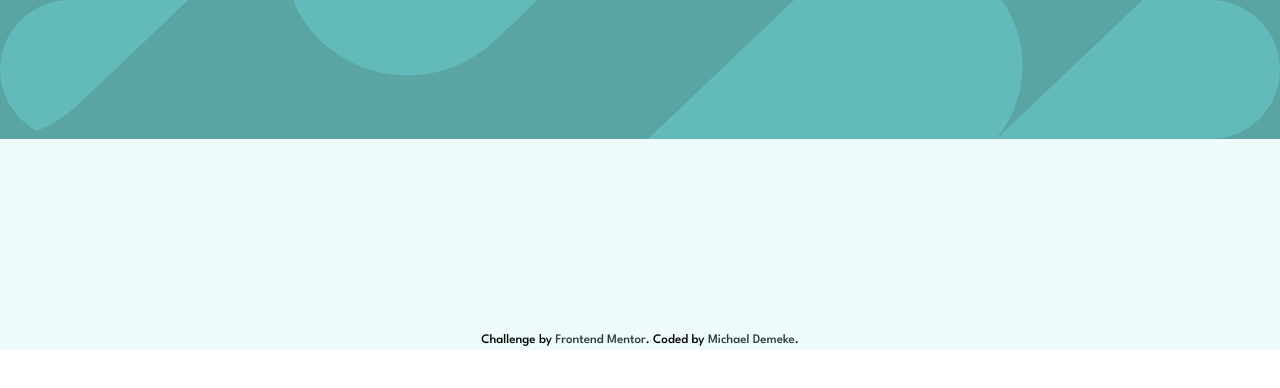
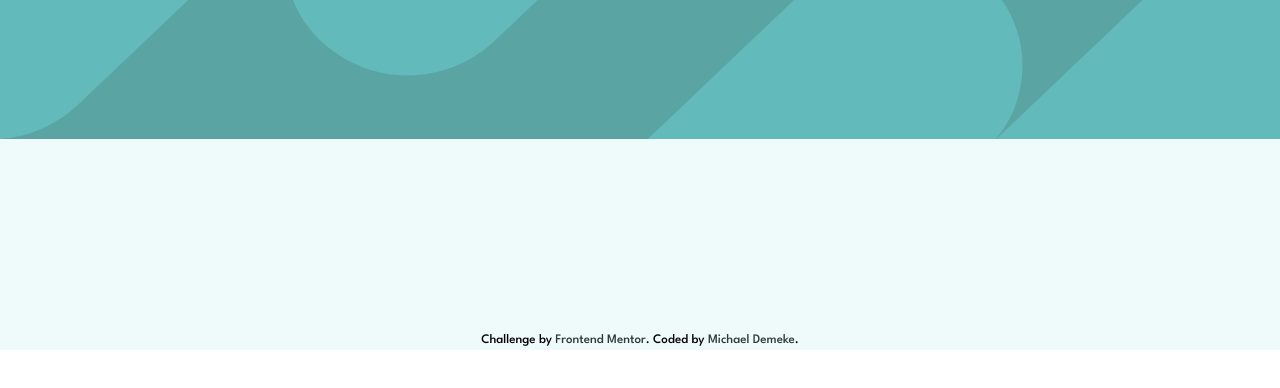
Before and after one commit to Mikdem/Sprint4-staticjoblisting, a website: page index.html in a window 1280 px wide. Drawn offline with nearby package versions, Linux system fonts and the light colour scheme; no server answers.

Commit message:
Update index.html

```diff
--- a/index.html
+++ b/index.html
@@ -20,7 +20,7 @@
 <body class="font-league-sparton">
     <section>
         <header class="bg-darkCyan">
-            <img class="w-full rounded-full" src="./images/bg-header-desktop.svg" alt="Header Image">
+            <img class="w-full" src="./images/bg-header-desktop.svg" alt="Header Image">
         </header>
         <main class="bg-[#effafa] w-full px-1">
 
```
